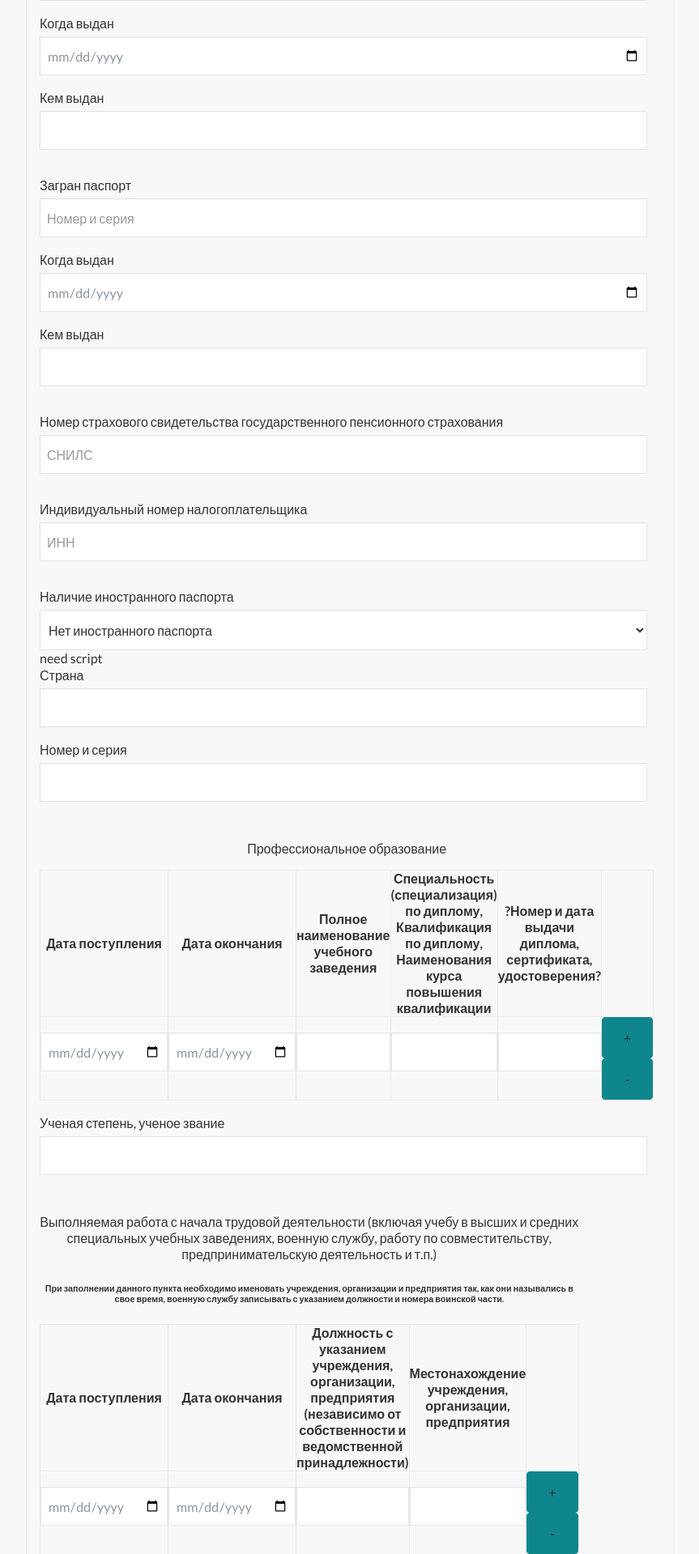
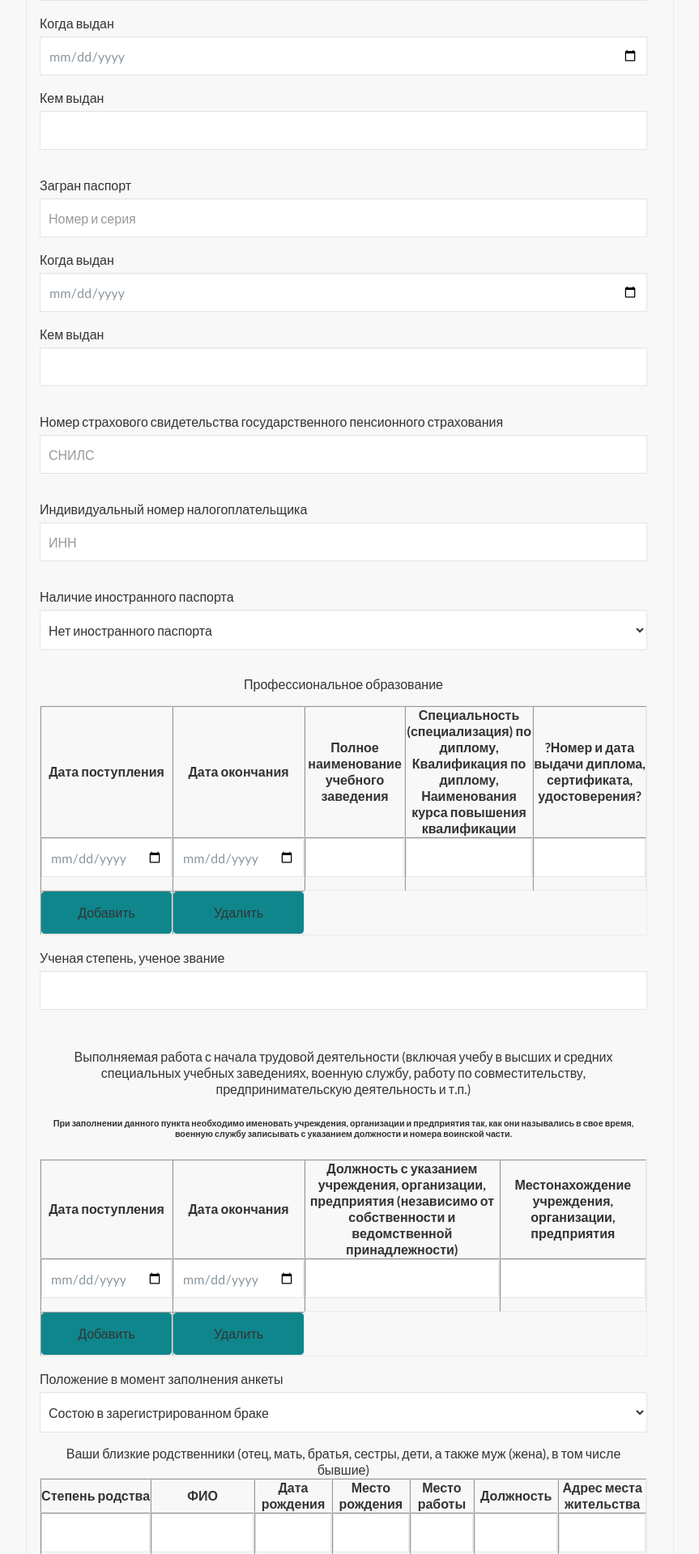
Before and after one commit to VladMatveenk0/application-form-for-candidates, a PHP site: page / in a window 1280 px wide. Shown: the part 1365-3284 px from the top of the page at 81% size, without its empty margins (208-1071 px from the left). Run offline with PHP 8.4, Linux system fonts and the light colour scheme.

Commit message:
popravki  part v1 +  part v2

```diff
--- a/css/main.css
+++ b/css/main.css
@@ -415,7 +415,7 @@
    */
 
   table {
-    border-collapse: collapse;
+    border-collapse: separate;
     border-spacing: 0;
     border: 1px solid #eaeaea;
   }
--- a/css/normalize.css
+++ b/css/normalize.css
@@ -35,7 +35,7 @@
     height: auto;
     margin: 0;
     outline: 0;
-    padding: 8px;
+    padding: 8px 10px;
     height: 48px;
     width: 100%;
     max-width: 750px;
@@ -103,3 +103,7 @@
     font-weight: 300;
     display: inline;
   }
+
+  table {
+    max-width: 750px;
+  }
--- a/index.php
+++ b/index.html
@@ -9,19 +9,14 @@
         <link rel="stylesheet" href="css/main.css">
     </head>
     <body>
-        <?php //class DB extends SQLite3 {
-        //function __construct( $file ){
-            //$this->open( $file );
-            //}
-        //}
-        //$db = new DB( 'data.db' );
-        ?>
         <center><h1>Анкета</h1></Center>
         <form action="process.php" method="post">
             <p><label for="second_name">Фамилия</label><input type="text" name="second_name" placeholder="" required>
                 <label for="name">Имя</label><input type="text" name="name" placeholder="" required>
                 <label for="surname">Отчество</label><input type="text" name="surname" placeholder="">
-                <label><input type="checkbox" id="fullname_changed" name="fullname_changed">если изменяли фамилию, имя или отчество</label></p>
+                <label><input type="checkbox" id="fullname_changed" name="fullname_changed">если изменяли фамилию, имя или отчество</label>
+                <div id="fullname_changed_inputs"></div>
+            </p>
 
             <p><label for="date_birth">Дата рождения</label><input type="date" name="data_birth" placeholder="" required></p>
             <p><label for="place_birth">Место рождения</label><input type="text" name="place_birth" placeholder= "" required>
@@ -48,7 +43,7 @@
                 <label><input type="checkbox" id="nation_changed" name="nation_changed">укажите если изменяли гражданство</label>
             </p>
 
-            ниже будет script. скоро
+            ниже будет script.
 
 
             <p><label for="passport">Паспорт</label><input type="text" name="passport" placeholder= "Номер и серия" required>
@@ -67,16 +62,14 @@
 
             <p><label for="inn">Индивидуальный номер налогоплательщика</label><input type="text" id="inn" name="inn" placeholder="ИНН" required></p>
 
-            <p><label for="foreign passport">Наличие иностранного паспорта</label><select id="foreign passport" name="foreign passport">
+            <p><label for="foreign passport">Наличие иностранного паспорта</label><select id="foreign_passport" name="foreign_passport">
                 <option value="no">Нет иностранного паспорта</option>
                 <option value="yes">Есть иностранный паспорт</option>
                 </select>
-                need script
-                <label for="foreign passport country">Страна</label><input type="text" id="foreign passport country" name="foreign passport country">
-                <label for="foreign passport num">Номер и серия</label><input type="text" id="foreign passport num" name="foreign passport num">
+                <div id="foreign_passport_inputs"></div>
             </p>
 
-            <p><table width = 600 border="1">
+            <p><table border="1">
                 <caption><p>Профессиональное образование</p></caption>
                     <thead>
                         <tr>
@@ -85,7 +78,6 @@
                             <th scope="col">Полное наименование учебного заведения</th>
                             <th scope="col">Специальность (специализация) по диплому, Квалификация по диплому, Наименования курса повышения квалификации</th>
                             <th scope="col">?Номер и дата выдачи диплома, сертификата, удостоверения?</th>
-                            <th scope="col">&nbsp;</th>
                         </tr>
                     </thead>
                     <tbody id="dynamic_1">
@@ -94,20 +86,20 @@
                             <td><input type="date" name="date end educatioin"></td>
                             <td><input type="text" name="educational institution"></td>
                             <td><input type="text" name="speciality"></td>
-                            <td><input type="text" name="?Номер и дата?"></td>
-                            <td>
-                                <button type="button" class="add">+</button>
-                                <button type="button" class="del">-</button>
-                            </td>
+                            <td><input type="text" name="number_and_date_diplom"></td>
                         </tr>
                     </tbody>
+                    <tr>
+                        <td><button type="button" id="add_1">Добавить</button></td>
+                        <td><button type="button" id="del_1">Удалить</button></td>
+                    </tr>
                 </table>
             </p>
 
             <p><label for="title">Ученая степень, ученое звание</label><input type="text" id="title" name="title"></p>
 
             <p>
-                <table width=600 border="1">
+                <table border="1">
                     <caption><p>Выполняемая работа с начала трудовой деятельности (включая учебу в высших и средних специальных учебных заведениях, военную службу, работу по совместительству, предпринимательскую деятельность и т.п.)
                     <br><h6>При заполнении данного пункта необходимо именовать учреждения, организации и предприятия так, как они назывались в свое время, военную службу записывать с указанием должности и номера воинской части.
                     </h6></p></caption>
@@ -117,60 +109,63 @@
                             <th scope="col">Дата окончания</th>
                             <th scope="col">Должность с указанием учреждения, организации, предприятия (независимо от собственности и ведомственной принадлежности)</th>
                             <th scope="col">Местонахождение учреждения, организации, предприятия</th>
-                            <th scope="col">&nbsp;</th>
                         </tr>
                     </thead>
                     <tbody id="dynamic_2">
                         <tr>
-                            <td><input type="date" name="date start work"></td>
-                            <td><input type="date" name="date ebd work"></td>
-                            <td><input type="text" name="job title"></td>
-                            <td><input type="text" name="work place">
-                            </td>
-                            <td>
-                                <button type="button" class="add">+</button>
-                                <button type="button" class="del">-</button>
-                            </td>
+                            <td><input type="date" name="date_start_work"></td>
+                            <td><input type="date" name="date_end_work"></td>
+                            <td><input type="text" name="job_title"></td>
+                            <td><input type="text" name="work_place"></td>
                         </tr>
                     </tbody>
+                    <tr>
+                        <td><button type="button" id="add_2">Добавить</button></td>
+                        <td><button type="button" id="del_2">Удалить</button></td>
+                    </tr>
                 </table>
             </p>
 
             <label for="family status">Положение в момент заполнения анкеты</label>
-                <select id="family status" name="family status">
-                <option value="registred marriage">Состою в зарегистрированном браке</option>
-                <option value="unregistred marriage">Состою в незарегистрированном браке</option>
-                <option value="officially divorced">Разведен(а) официально (развод зарегистрирован)</option>
+                <select id="family_status" name="family status">
+                <option value="registred_marriage">Состою в зарегистрированном браке</option>
+                <option value="unregistred_marriage">Состою в незарегистрированном браке</option>
+                <option value="officially_divorced">Разведен(а) официально (развод зарегистрирован)</option>
                 <option value="widower">Вдовец (вдова)</option>
-                <option value="no married">Никогда не состоял(а) в браке</option>
+                <option value="no_married">Никогда не состоял(а) в браке</option>
                 <option value="separated">Разошелся(лась)</option>
                 </select>
 
-            <p><table width = 600 border="1">
+            <p><table border="1">
                 <caption>Ваши близкие родственники (отец, мать, братья, сестры, дети, а также муж (жена), в том числе бывшие)</caption>
                     <thead>
                         <tr>
                             <th scope="col">Степень родства</th>
-                            <th scope="col">Фамилия, имя, отчество*</th>
-                            <th scope="col">?Год, место рождения?</th>
-                            <th scope="col">?Место работы, должность?</th>
+                            <th scope="col">ФИО</th>
+                            <th scope="col">Дата рождения</th>
+                            <th scope="col">Место рождения</th>
+                            <th scope="col">Место работы</th>
+                            <th scope="col">Должность</th>
                             <th scope="col">Адрес места жительства</th>
-                            <th scope="col">&nbsp;</th>
                         </tr>
                     </thead>
                     <tbody id="dynamic_3">
                         <tr>
-                            <td><input type="text" name="degree kinship"></td>
-                            <td><input type="text" name="full name relative"></label></td>
-                            <td><input type="text" name="год, место рождения родственника"></td>
-                            <td><input type="text" name="Специальность"></td>
-                            <td><input type="text" name="residential address"></td>
-                            <td>
-                                <button type="button" class="add">+</button>
-                                <button type="button" class="del">-</button>
-                            </td>
+                            <td><input type="text" name="degree_kinship"></td>
+                            <td><input type="text" name="full_name_relative"></label></td>
+                            <td><input type="text" name="year_birth_relative"></td>
+                            <td><input type="text" name="place_birth_relative"></td>
+                            <td><input type="text" name="place_work"></td>
+                            <td><input type="text" name="job"></td>
+                            <td><input type="text" name="residential_address"></td>
                         </tr>
                     </tbody>
+                    <tfoot>
+                        <tr>
+                            <td><button type="button" id="add_3">Добавить</button></td>
+                            <td><button type="button" id="del_3">Удалить</button></td>
+                        </tr>
+                    </tfoot>
                 </table></p>
 
                 <br><br><br><br><br>НЕОБЯЗАТЕЛЬНО<br><br><br><br><br><br><br><br><br><br>
@@ -214,10 +209,11 @@
 
 
             <legend>В каких социальных сетях имеются аккаунты</legend>
-            <label><input type="checkbox" id="Одноклассники" name="соцсеть" value="Одноклассники" checked />Одноклассники</label>
-            <label><input type="checkbox" id="Вконтакте" name="соцсеть" value="Вконтакте" />Вконтакте</label>
-            <label><input type="checkbox" id="Не имею" name="соцсеть" value="Не имею" />Не имею</label>
-            <label><input type="checkbox" id="Другие соцсети" name="соцсеть" value="Другие соцсети" /><input type="text" name="другая соцсеть" placeholder="Другое"></label>
+            <label><input type="checkbox" id="odnoclassniki" name="network" value="odnoclassniki" checked />Одноклассники</label>
+            <label><input type="checkbox" id="vkontakte" name="network" value="vkontakte" />Вконтакте</label>
+            <label><input type="checkbox" id="no_social_network" name="network" value="no_social_network" />Не имею</label>
+            <label><input type="checkbox" id="other_social_network" name="network" value="other_social_network" />Другое
+            <div id="other_social_network_inputs"></div></label>
 
             <p><label><input type="checkbox" id = "подтверждение" name="" required/>Я подтверждаю, что все указанные мною в настоящей анкете сведения полны и соответствуют действительности.
             Мне известно, что заведомо ложные сведения, сообщенные о себе в анкете, могут повлечь отказ в трудоустройстве либо расторжение трудового договора.
@@ -228,10 +224,17 @@
             <input name="sub" type="submit" value="Сохранить" style="margin: 20px">
         </form>
         <script src="dynamictable.js"></script>
+        <script src="handler.js"></script>
         <script>
-            new DynamicTable( document.getElementById("dynamic_1") );
-            new DynamicTable( document.getElementById("dynamic_2") );
-            new DynamicTable( document.getElementById("dynamic_3") );
+            btn_add_1 = document.getElementById("add_1");
+            btn_add_2 = document.getElementById("add_2");
+            btn_add_3 = document.getElementById("add_3");
+            btn_del_1 = document.getElementById("del_1");
+            btn_del_2 = document.getElementById("del_2");
+            btn_del_3 = document.getElementById("del_3");
+            new DynamicTable(btn_add_1, btn_del_1, document.getElementById("dynamic_1"));
+            new DynamicTable(btn_add_2, btn_del_2, document.getElementById("dynamic_2"));
+            new DynamicTable(btn_add_3, btn_del_3, document.getElementById("dynamic_3"));
         </script>
     </body>
 </html>
```
Also changed, not shown: dynamictable.js (+17 -28 lines), handler.js (added, +45 -0 lines), script_handler.js (deleted).
